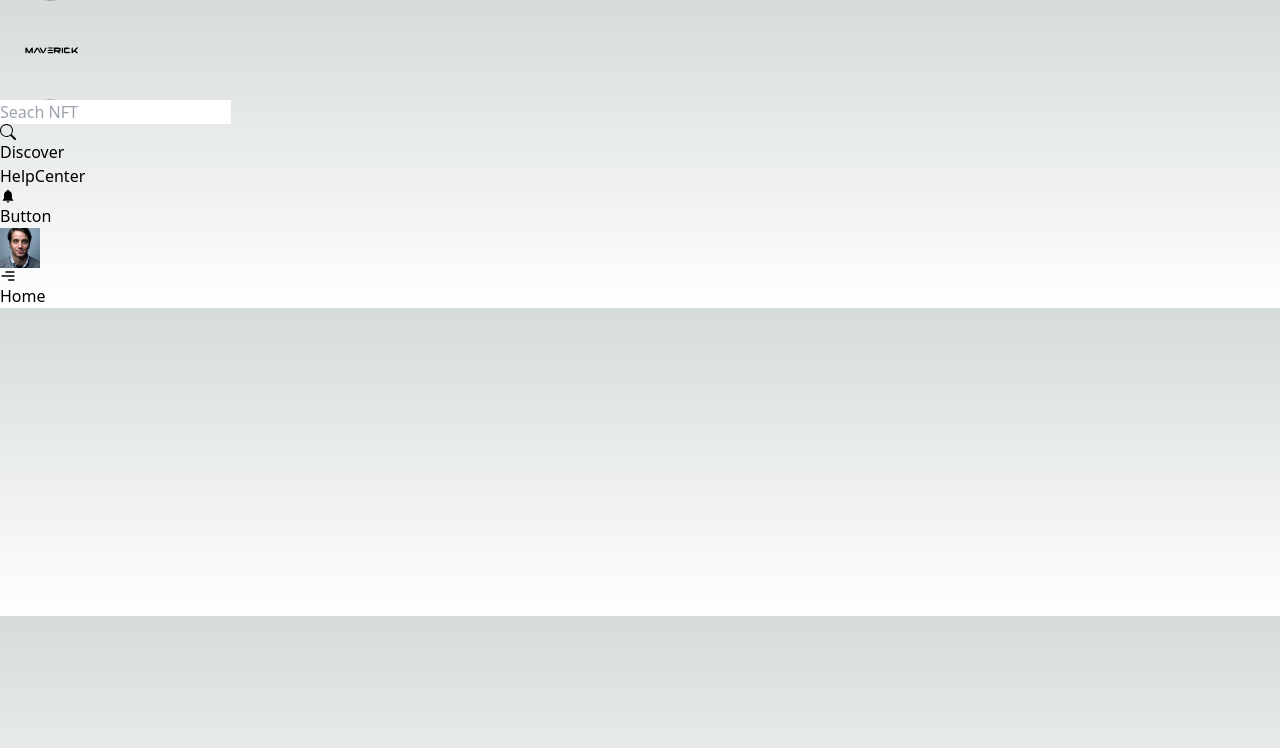
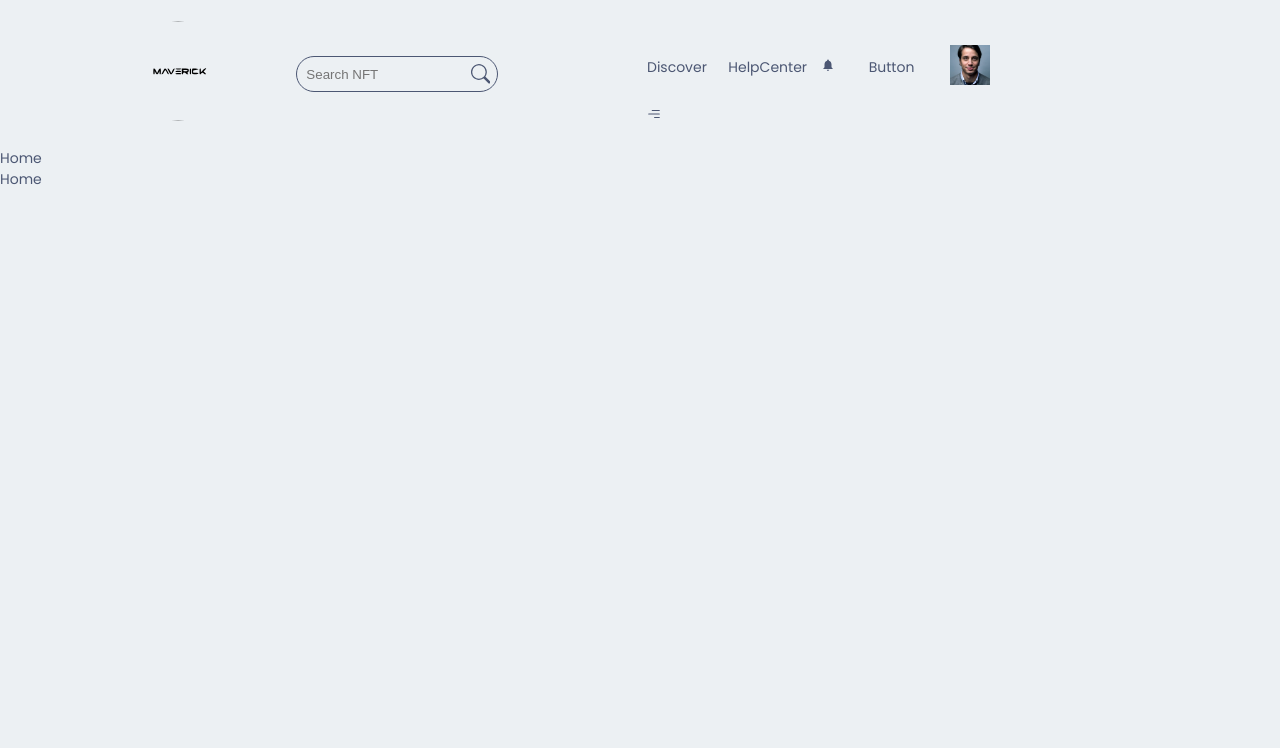
Before and after one commit to Nihar0071/NFTMarketplace-Template-, a Next.js app: page / in a window 1280 px wide. Shown: the top 748 px of the page. Built offline with nearby package versions, Linux system fonts and the light colour scheme.

Commit message:
CSS Started and Improving with Debugging

```diff
--- a/components/NavBar/NavBar.jsx
+++ b/components/NavBar/NavBar.jsx
@@ -81,7 +81,7 @@ const NavBar = () => {
           </div>
           <div className={Style.navbar_container_left_box_input}>
             <div className={Style.navbar_container_left_box_input_box}>
-              <input type='text' placeholder='Seach NFT'/>
+              <input type='text' placeholder='Search NFT'/>
               <BsSearch onClick={()=>{}} className={Style.search_icon} />
             </div>
           </div>
--- a/components/NavBar/NavBar.module.css
+++ b/components/NavBar/NavBar.module.css
@@ -0,0 +1,64 @@
+.navBar{
+    width: 100%;
+    padding-block: 1.5rem;
+    position: relative;
+    z-index: 111111111;
+}
+.navbar_container{
+    width: 80%;
+    margin: 0 auto;
+    display: grid;
+    grid-template-columns: repeat(2,1fr);
+    align-items: center;
+    justify-content: space-between;
+    gap: 1rem;
+
+}
+
+.navbar_container_left{
+    display: grid;
+    grid-template-columns: 1fr 2fr;
+    align-items: center;
+
+}
+.navbar_container_left_box_input_box{
+    width: 60%;
+    border: 1px solid var(--icons-color);
+    display: flex;
+    align-items: center;
+    padding: .5rem;
+    border-radius: 2rem;
+}
+.navbar_container_left_box_input_box input{
+    width: 90%;
+    border: none;
+    outline: none;
+    background-color: transparent;
+}
+.search_icon{
+    cursor: pointer;
+    font-size: 1.4rem;
+}
+
+/* Right Section */
+
+.navbar_container_right{
+    display: grid;
+    grid-template-columns: 1fr 1fr .5fr 1fr 3fr;
+    gap: 1rem;
+    align-items: center;
+    align-self: flex-end;
+}
+.navBar_container_right_discover{
+    position: relative;
+    cursor: pointer;
+}
+.navBar_container_right_helcenter{
+    position: relative;
+    cursor: pointer;
+}
+.navBar_container_right_discover_Box, .navBar_container_right_helpcenter_box{
+    position: absolute;
+    padding: 1rem .5rem;
+    box-shadow: var(--box-shadow);
+}
--- a/components/NavBar/Profile/Profile.jsx
+++ b/components/NavBar/Profile/Profile.jsx
@@ -1,10 +1,66 @@
-import React from 'react'
-
+import React from 'react';
+import Image from 'next/image';
+import {FaUserAlt, FaRegImage, FaUserEdit} from 'react-icons/fa';
+import { MdHelpCenter } from 'react-icons/md';
+import {TbDownloadOff, TbDownload} from 'react-icons/tb';
+import Link from 'next/link';
 //Internal Import
 import Style from "./Profile.module.css"
+import images from '../../../img';
 const Profile = () => {
   return (
-    <div>Profile</div>
+    <div className={Style.profile}>
+      <div className={Style.profile_account}>
+        <Image src={images.user1}
+        alt = "user profile"
+        width={50}
+        height={50}
+        className={Style.profile_account_img}
+        />
+        <div className={Style.profile_account_info}>
+          <p> Nihar patel </p>
+          <small>X0120192309019293...</small>
+
+        </div>
+      </div>
+      <div className={Style.profile_menu}>
+        <div className={Style.profile_menu_one}>
+          <div className={Style.profile_menu_one_item}>
+            <FaUserAlt/>
+            <p>
+              <Link href={{pathname: '/myprofile'}}>My Profile</Link>
+            </p>
+          </div>
+          <div className={Style.profile_menu_one_item}>
+            <FaRegImage/>
+            <p>
+              <Link href={{pathname: '/my-items'}}>My Items</Link>
+            </p>
+          </div>
+          <div className={Style.profile_menu_one_item}>
+            <FaUserEdit/>
+            <p>
+              <Link href={{pathname: '/edit-profile'}}>Edit Profile</Link>
+            </p>
+          </div>
+
+        </div>
+        <div className={Style.profile_menu_two}>
+          <div className={Style.profile_menu_one_item}>
+            <MdHelpCenter/>
+            <p>
+              <Link href={{pathname:"/help"}}>Help</Link>
+            </p>
+          </div>
+          <div className={Style.profile_menu_one_item}>
+            <TbDownload/>
+            <p>
+              <Link href={{pathname:"/disconnet"}}>Disconnect</Link>
+            </p>
+          </div>
+        </div>
+      </div>
+    </div>
   )
 }
 
--- a/components/NavBar/Sidebar/Sidebar.jsx
+++ b/components/NavBar/Sidebar/Sidebar.jsx
@@ -1,11 +1,155 @@
-import React from 'react'
+import React, {useState} from 'react'
+import Image from 'next/image';
+import Link from 'next/link';
+import {GrClose} from "react-icons/gr";
+import { TiSocialFacebook , TiSocialLinkedin, TiSocialTwitter, TiSocialYoutube,TiSocialInstagram, TiArrowSortedDown, TiArrowSortedUp} from "react-icons/ti";
+
 
 //Internal Import
 
-import Style from "./Sidebar.module.css"
-const Sidebar = () => {
+import Style from "./Sidebar.module.css";
+import images from "../../../img";
+import Button from "../../Button/Button";
+import { ST } from 'next/dist/shared/lib/utils';
+const Sidebar = ({setopensidemenu}) => {
+  // USEState
+  const [openDiscover, setOpenDiscover] = useState(false);
+  const [openHelp, setOpenHelp] = useState(false);
+
+  const discover = [
+    {
+      name: "Collection",
+      link: "collection",
+    },
+    {
+      name: "Search",
+      link: "search",
+    },
+    {
+      name: "Author Profile",
+      link: "author-profile",
+    },
+    {
+      name: "NFT Detail Page",
+      link: "nft-detail",
+    },
+    {
+      name: "Account Setting",
+      link: "account-setting",
+    },
+    {
+      name: "Connect Wallet",
+      link: "connect-wallet",
+    },
+    {
+      name: "Blog",
+      link: "blog",
+    },
+  ];
+  const helpcenter = [
+    {
+      name: "About",
+      link : "about"
+    },
+    {
+      name: "Contact Us",
+      link : "contact-us"
+    },
+    {
+      name: "Sign Up",
+      link : "sign-up"
+    },
+    {
+      name: "Sign In",
+      link : "sign-in"
+    },
+    {
+      name: "Subscription",
+      link : "subscription"
+    },
+
+  ];
+  const openDiscoverMenu = ()=> {
+    if(!openDiscover){
+      setOpenDiscover(true);
+    }else{
+      setOpenDiscover(false);
+    }
+  }
+  const openHelpMenu = ()=> {
+    if(!openHelp){
+      setOpenHelp(true);
+    }else{
+      setOpenHelp(false);
+    }
+  }
+
+  const closeSideBar = ()=> {
+    setopensidemenu(false);
+  }
+
   return (
-    <div>Sidebar</div>
+    <div className={Style.sideBar}>
+      <GrClose
+      className={Style.sideBar_closeBtn}
+      onClick={() => closeSideBar()}
+      />
+      <div className={Style.sideBar_box}>
+        <Image src={images.logo} alt='logo' width={150} height={150}/>
+        <p> Discover the most outstanding articles related to NFT's and Crypto</p>
+        <div className={Style.sideBar_social}>
+          <a href='#'> <TiSocialFacebook/> </a>
+          <a href='#'> <TiSocialYoutube/> </a>
+          <a href='#'> <TiSocialInstagram/> </a>
+          <a href='#'> <TiSocialTwitter/> </a>
+          <a href='#'> <TiSocialLinkedin/> </a>
+        </div>
+      </div>
+      <div className={Style.sideBar_menu}>
+        <div>
+          <div className={Style.sideBar_menu_box} onClick={()=>openDiscoverMenu()}>
+            <p>Discover</p>
+            <TiArrowSortedDown/>
+          </div>
+          {
+            openDiscover && (
+              <div className={Style.sideBar_discover}>
+              {discover.map((el,i)=>(
+                <p key={i+1}>
+                  <Link href={{pathname: `${el.link}`}}>{el.name}</Link>
+                </p>
+              ))}
+              </div>
+            )
+          }
+        </div>
+
+        <div>
+          <div className={Style.sideBar_menu_box}
+               onClick={()=>openHelpMenu()}
+          >
+            <p> Help Center </p>
+            <TiArrowSortedDown/>
+          </div>
+          {
+            openHelp && (
+              <div className={Style.sideBar_discover}>
+                {helpcenter.map((el,i)=>(
+                  <p key={i+1}>
+                    <Link href={{pathname: `${el.link}`}}>{el.name}</Link>
+                  </p>
+                ))}
+              </div>
+            )
+          }
+        </div>
+
+      </div>
+      <div className={Style.sideBar_button}>
+        <Button btnName = "Create"/>
+        <Button btnName = "Connect Wallet"/>
+      </div>
+    </div>
   )
 }
 
--- a/pages/_app.js
+++ b/pages/_app.js
@@ -5,6 +5,7 @@ import { NavBar } from "@/components/componentsindex";
 const MyApp = ({ Component, pageProps }) =>(
     <div>
         <NavBar/>
+        Home
         <Component {...pageProps} />
     </div>
 );
--- a/styles/globals.css
+++ b/styles/globals.css
@@ -1,33 +1,68 @@
-@tailwind base;
-@tailwind components;
-@tailwind utilities;
 
-:root {
-  --foreground-rgb: 0, 0, 0;
-  --background-start-rgb: 214, 219, 220;
-  --background-end-rgb: 255, 255, 255;
+@import url('https://fonts.googleapis.com/css2?family=Poppins:ital,wght@0,100;0,200;0,300;0,400;0,500;0,600;0,700;0,800;0,900;1,100;1,200;1,300;1,400;1,500;1,600;1,700;1,800;1,900&display=swap');
+
+:root{
+  --icons-color: #4c5773;
+  --icons-light-color: #4c577341;
+  --icons-bg-color: #e2e6e9;
+  --shadow-dark-color: #d3dae7;
+  --shadow-light-color: #fff;
+  --main-bg-color: #ecf0f3;
+
+  --box-shadow: 1rem 1rem 1rem var(--shadow-dark-color),
+  -1rem -1rem 1rem var(--shadow-light-color);
+
+  --box-shadow-2: 0rem 0rem 0rem var(--shadow-dark-color),
+  -.3rem -.3rem 1rem var(--shadow-dark-color)
+
 }
 
+html,
+body {
+  padding: 0;
+  margin: 0;
+  font-family: 'Poppins', sans-serif;
+  font-size: 14px;
+  background-color: var(--main-bg-color);
+  color: var(--icons-color);
+}
+
+a {
+  color: inherit;
+  text-decoration: none;
+}
+
+* {
+  box-sizing: border-box;
+  -webkit-tap-highlight-color: none;
+}
+
+::selection{
+  color: var(--shadow-dark-color);
+  background: var(--icons-color);
+}
+
+::-webkit-scrollbar{
+  width: 1rem;
+  border: 1px solid var(--main-bg-color);
+}
+
+::-webkit-scrollbar-track{
+  border-radius: 0;
+  background-color: var(--main-bg-color);
+}
+
+::-webkit-scrollbar-thumb{
+  border-radius: 2rem;
+  background:  var(--icons-color);
+  width: .5rem;
+}
 @media (prefers-color-scheme: dark) {
-  :root {
-    --foreground-rgb: 255, 255, 255;
-    --background-start-rgb: 0, 0, 0;
-    --background-end-rgb: 0, 0, 0;
+  html {
+    color-scheme: dark;
+  }
+  body {
+    color: white;
+    background: black;
   }
 }
-
-body {
-  color: rgb(var(--foreground-rgb));
-  background: linear-gradient(
-      to bottom,
-      transparent,
-      rgb(var(--background-end-rgb))
-    )
-    rgb(var(--background-start-rgb));
-}
-
-@layer utilities {
-  .text-balance {
-    text-wrap: balance;
-  }
-}
```
